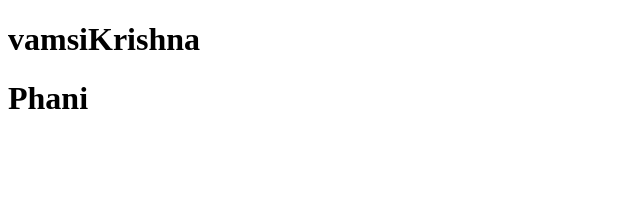
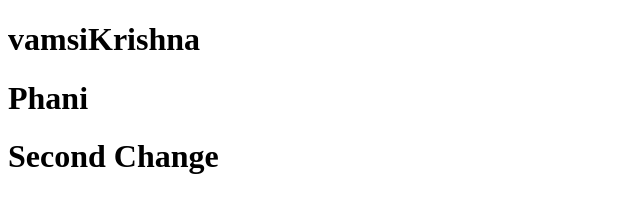
Before and after one commit to venkataprasad2024/E-Track_Dummy, a plain HTML site: page index.html in a window 1280 px wide. Shown: the whole page, without its empty margins (0-640 px from the left). Drawn offline with Linux system fonts and the light colour scheme.

Commit message:
Second commit in the main branch of the project

```diff
--- a/index.html
+++ b/index.html
@@ -8,5 +8,6 @@
   <body>
     <h1>vamsiKrishna</h1>
     <h1>Phani</h1>
+    <h1>Second Change </h1>
   </body>
 </html>
```
